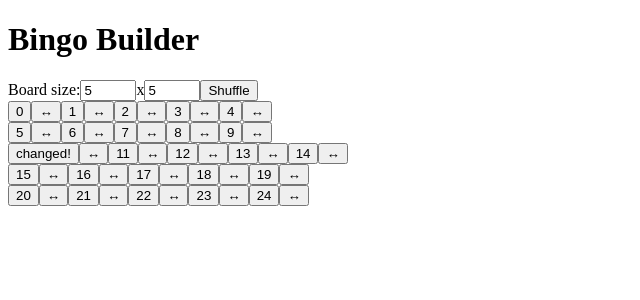
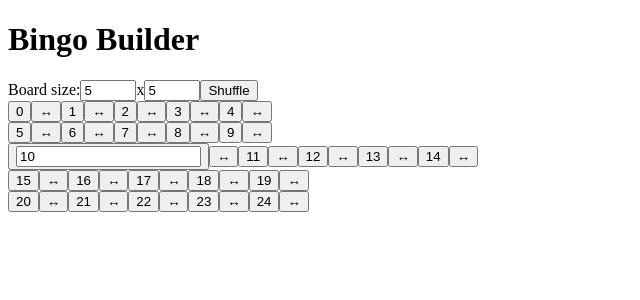
Before and after one commit to cheetamaru/bingo-builder, a Next.js app: page / in a window 1280 px wide. Both pictures are taken after a click on the button "10". Shown: the top 300 px of the page, without its empty margins (0-640 px from the left). Built offline with nearby package versions, Linux system fonts and the light colour scheme.

Commit message:
feat: add editing functionality

```diff
--- a/src/components/BingoField.tsx
+++ b/src/components/BingoField.tsx
@@ -24,7 +24,7 @@ export default function BingoField() {
                 throw new Error("Item Not Found")
             }
 
-            chosenItem.content = "changed!"
+            chosenItem.isEditing = true
         })
     }
 
@@ -56,9 +56,51 @@ export default function BingoField() {
         setSwapBuffer(null)
     }
 
+
+    const handleKeyUp = (block: BingoItem, key: KeyboardEvent["key"]) => {
+        if (key === "Enter") {
+            updateItems(draft => {
+                const chosenItem = draft.find(item => item.key === block.key)
+
+                if (!chosenItem) {
+                    throw new Error("Item Not Found")
+                }
+
+                chosenItem.isEditing = false
+            })
+        }
+    }
+
+    const handleEdit = (block: BingoItem, val: string) => {
+        updateItems(draft => {
+            const chosenItem = draft.find(item => item.key === block.key)
+
+            if (!chosenItem) {
+                throw new Error("Item Not Found")
+            }
+
+            chosenItem.content = val
+        })
+    }
+
     const getCols = (row: BingoItem[]) => {
         return row.map((block) => {
-            const {key, content} = block
+            const {key, content, isEditing} = block
+
+            if (isEditing) {
+                return <BingoBlock
+                    key={key}
+                    onClick={() => handleClick(block)}
+                    onSwap={() => handleSwap(block)}
+                >
+                    <input
+                        value={content}
+                        onKeyUp={(e) => handleKeyUp(block, e.key)}
+                        onChange={(e) => handleEdit(block, e.target.value)}
+                    />
+                </ BingoBlock>
+            }
+
             return <BingoBlock
                 key={key}
                 onClick={() => handleClick(block)}
--- a/src/types/BingoItem.ts
+++ b/src/types/BingoItem.ts
@@ -4,4 +4,5 @@ export type BingoItem = {
     xCoord?: number;
     yCoord?: number;
     index?: number;
+    isEditing?: boolean;
 }
```
